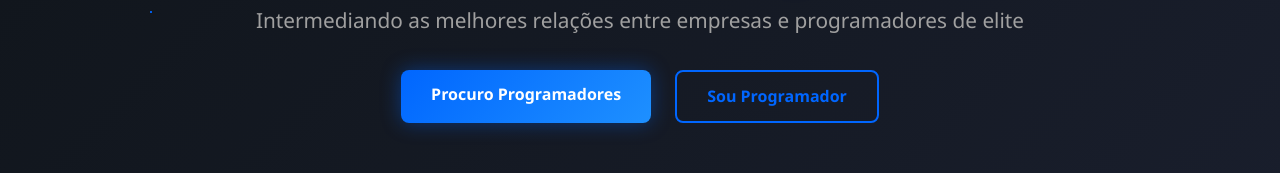
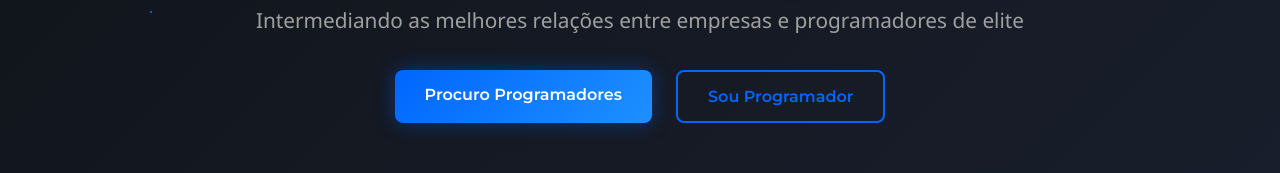
Before and after one commit to phmeirelesw/ProjetoTEC, a website: page index.html in a window 1280 px wide. Shown: the part 449-622 px from the top of the page. Drawn offline with Linux system fonts and the light colour scheme.

Commit message:
Update styles.css

```diff
--- a/styles.css
+++ b/styles.css
@@ -199,6 +199,7 @@ body {
     display: inline-block;
     position: relative;
     overflow: hidden;
+    font-family: "Montserrat", sans-serif;
 }
 
 .btn::before {
@@ -220,6 +221,7 @@ body {
     background: linear-gradient(135deg, var(--accent-blue), var(--accent-blue-light));
     color: white;
     box-shadow: 0 0 20px rgba(0, 102, 255, 0.4);
+    font-family: "Montserrat", sans-serif;
 }
 
 .btn-primary:hover {
@@ -231,6 +233,7 @@ body {
     background: transparent;
     color: var(--accent-blue);
     border: 2px solid var(--accent-blue);
+    font-family: "Montserrat", sans-serif;
 }
 
 .btn-secondary:hover {
```
